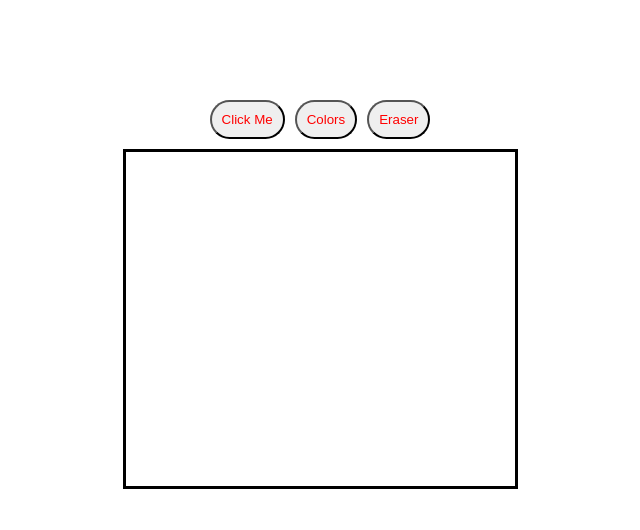
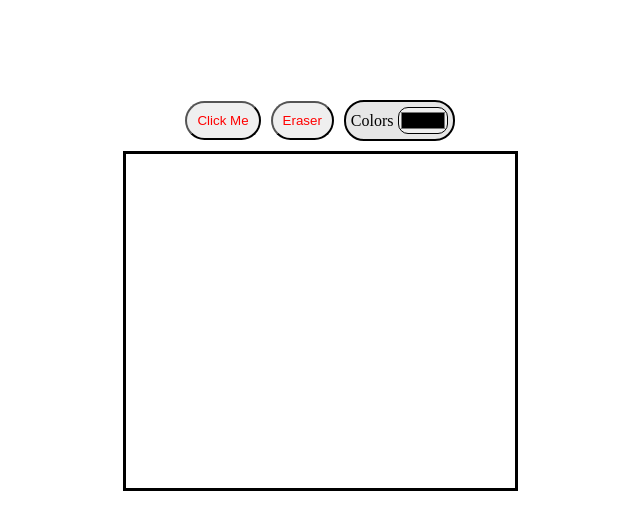
Before and after one commit to Ayokunnumi1/Odin-Etch-A-Sketch, a plain HTML site: page index.html in a window 1280 px wide. Shown: the whole page, without its empty margins (320-960 px from the left). Drawn offline with Linux system fonts and the light colour scheme.

Commit message:
Add color container

```diff
--- a/index.html
+++ b/index.html
@@ -1,17 +1,21 @@
 <!DOCTYPE html>
 <html lang="en">
+
 <head>
     <meta charset="UTF-8">
     <meta name="viewport" content="width=device-width, initial-scale=1.0">
     <title>Etch-A-Sketch</title>
     <link rel="stylesheet" href="style.css">
 </head>
+
 <body>
     <div class="content">
         <div class="button-container">
             <button class="click-me">Click Me</button>
-            <button class="Color">Colors</button>
             <button class="Eraser">Eraser</button>
+            <div class="color-picker-container">Colors
+                <input type="color" name="color-picker" id="color-picker-id">
+            </div>
         </div>
         <div class="div-container" id="divContainerId"></div>
     </div>
@@ -24,4 +28,5 @@
     </div>
     <script src="index.js"></script>
 </body>
+
 </html>
--- a/index.js
+++ b/index.js
@@ -8,21 +8,21 @@ const eraser = document.querySelector('.Eraser');
 const colors = document.querySelector('.Color');
 const divContainerId = document.querySelector('#divContainerId');
 
-function mouseEnter(smallDiv) {
-    smallDiv.style.backgroundColor = 'black';
-};
-
-function mouseLeave(smallDiv) {
-    smallDiv.style.backgroundColor = ' ';
-};
-
 
 for (let i = 0; i < 500; i++) {
     const smallDiv = document.createElement('div');
     smallDiv.setAttribute('class', 'small-div');
     divContainer.appendChild(smallDiv);
+
+    function mouseEnter(smallDiv) {
+    smallDiv.style.backgroundColor = 'black';
+};
+
+   function mouseLeave(smallDiv) {
+    smallDiv.style.backgroundColor = ' ';
+};
     // console.log(i)
-    smallDiv.addEventListener('mouseenter', () => mouseEnter(smallDiv));
+    smallDiv.addEventListener('mouseenter', () => mouseEnter (smallDiv));
     smallDiv.addEventListener('mouseleave', () => mouseLeave(smallDiv));
 }
 
--- a/style.css
+++ b/style.css
@@ -20,11 +20,13 @@
     border: 3px solid black;
     background-color: white;
     overflow: hidden;
-    /* border: 3px solid red; */
 }
 
 .button-container {
     display: flex;
+    flex-direction: row;
+    justify-content: center;
+    align-items: center;
     gap: 10px;
 }
 
@@ -35,7 +37,6 @@
 }
 
 .click-me,
-.Color,
 .Eraser {
     padding: 10px;
     color: red;
@@ -91,8 +92,23 @@
 }
 
 #submit-button:hover {
-background-color: rgb(24, 133, 243);
-color: white;
-font-size: 20px;
-border: 3px solid white;
+    background-color: rgb(24, 133, 243);
+    color: white;
+    font-size: 20px;
+    border: 3px solid white;
 }
+
+.color-picker-container {
+    border: 2px solid black;
+    border-radius: 20px;
+    padding: 5px;
+    background-color: rgb(230, 230, 230);
+    display: flex;
+    align-items: center;
+    gap: 4px;
+}
+
+#color-picker-id {
+    width: 50px;
+    border-radius: 10px;
+}
```
